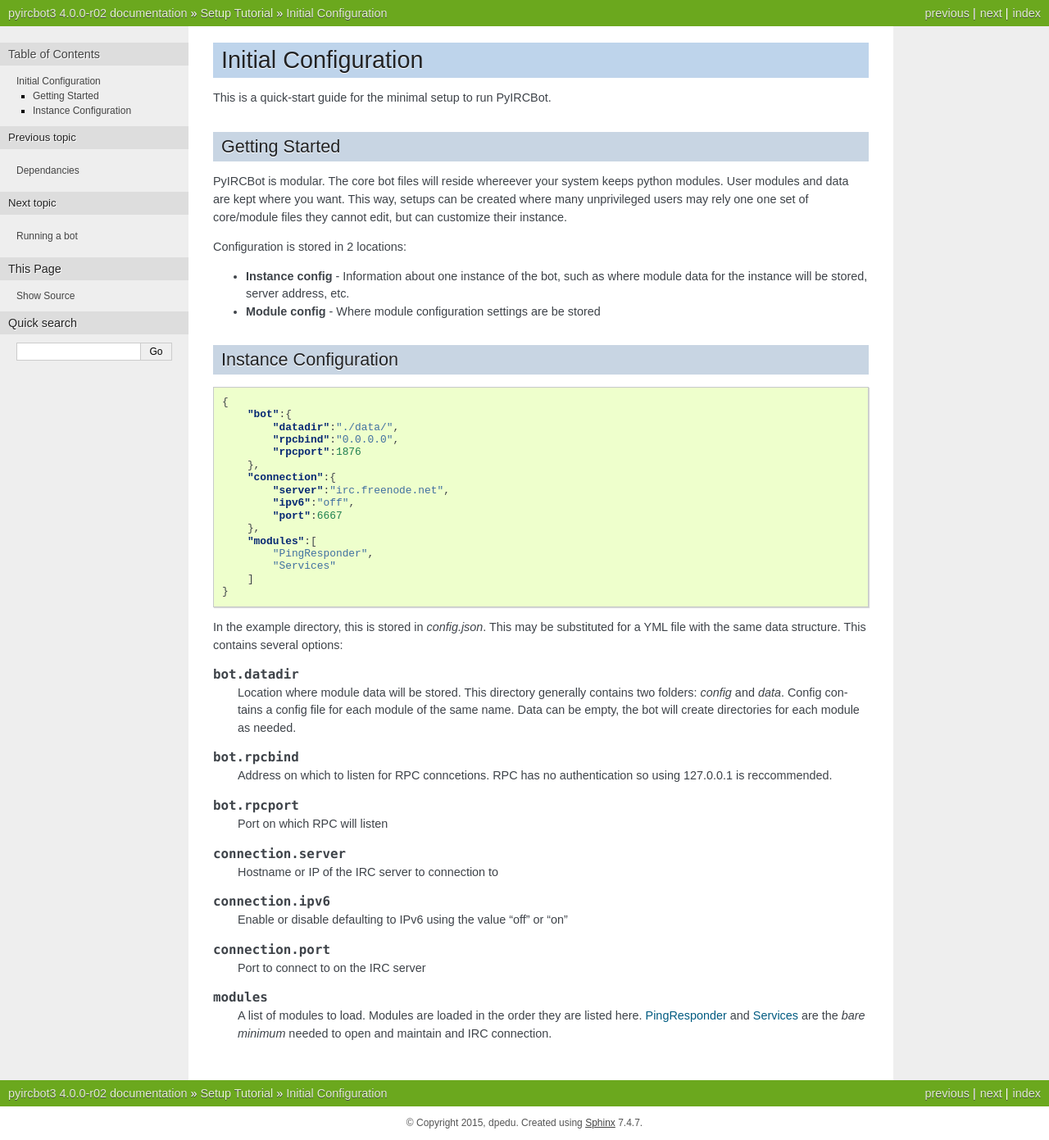
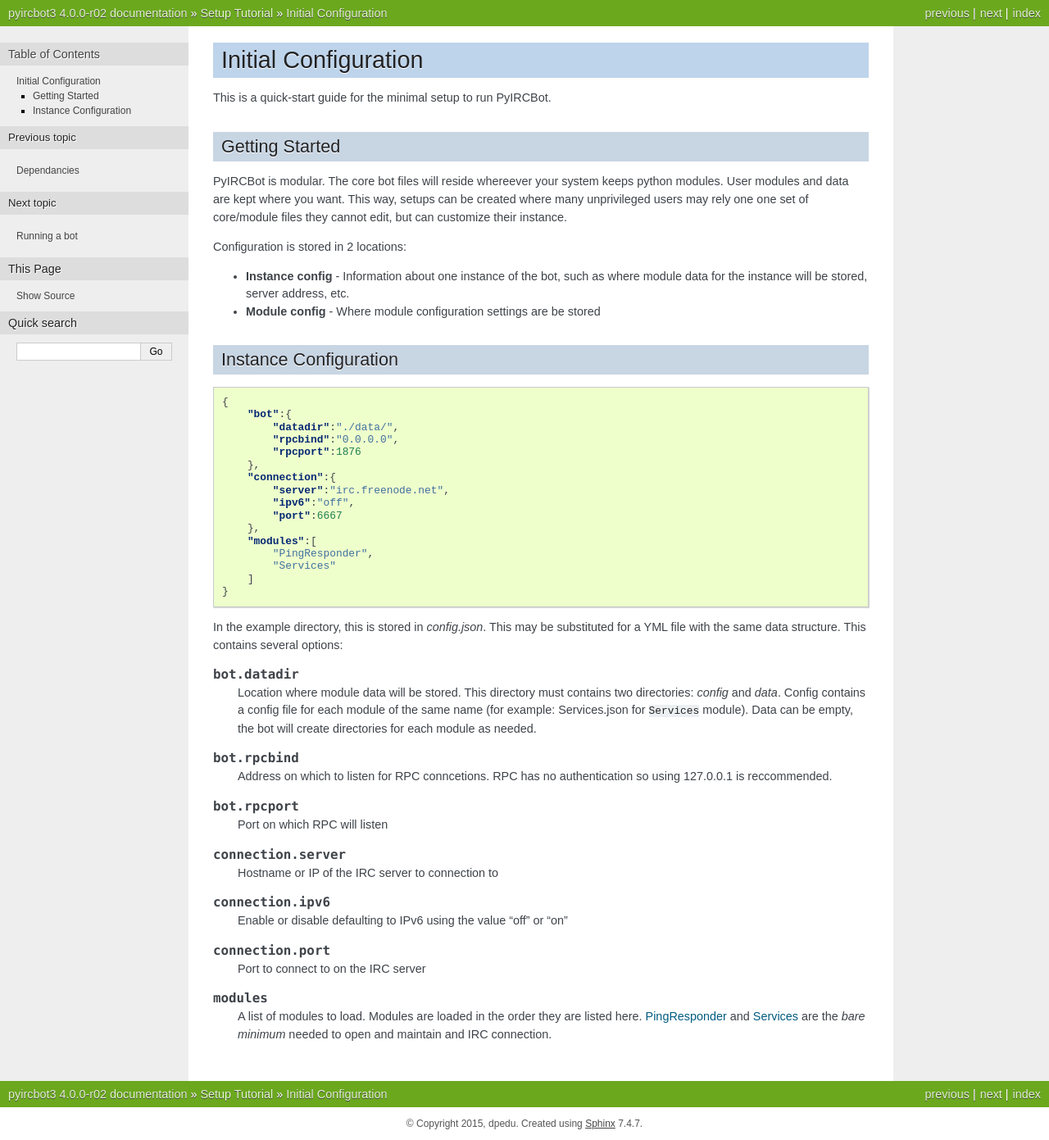
Before and after one commit to dpedu/pyircbot, a Sphinx documentation site: the page built from docs/setup/initial_config.rst, in a window 1280 px wide. Shown: the whole page at 82% size. Built offline with Sphinx 7.4.7, drawn with Linux system fonts in a browser that asks for light colours.

Commit message:
Clarify config docs

```diff
--- a/docs/setup/initial_config.rst
+++ b/docs/setup/initial_config.rst
@@ -46,10 +46,11 @@
 
 .. cmdoption:: bot.datadir
 
-    Location where module data will be stored. This directory generally
-    contains two folders: `config` and `data`. Config contains a config file
-    for each module of the same name. Data can be empty, the bot will create
-    directories for each module as needed.
+    Location where module data will be stored. This directory must contains
+    two directories: `config` and `data`. Config contains a config file for
+    each module of the same name (for example: Services.json for ``Services``
+    module). Data can be empty, the bot will create directories for each
+    module as needed.
 
 .. cmdoption:: bot.rpcbind
 
```
Also changed, not shown: 1 other file.
